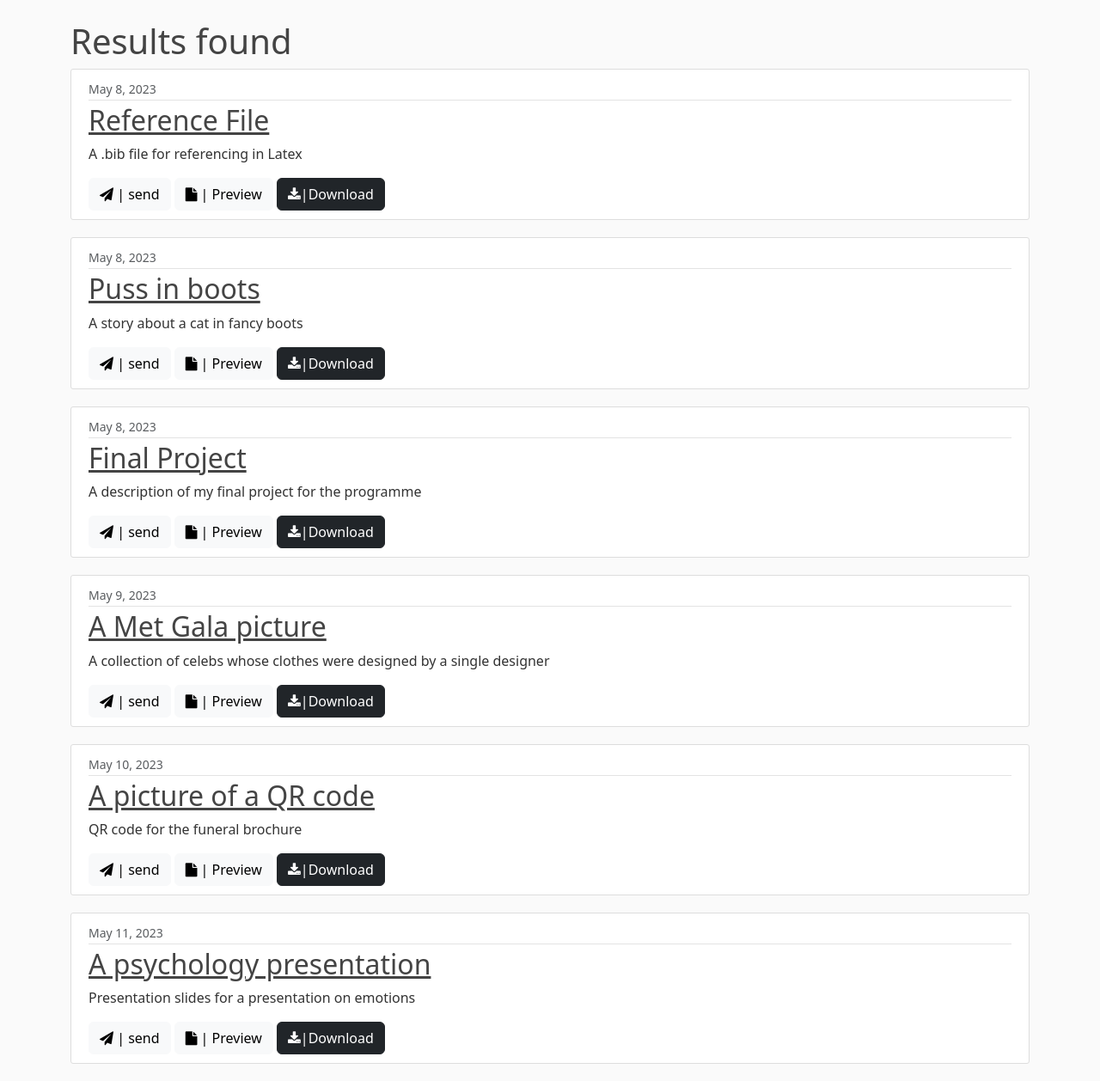
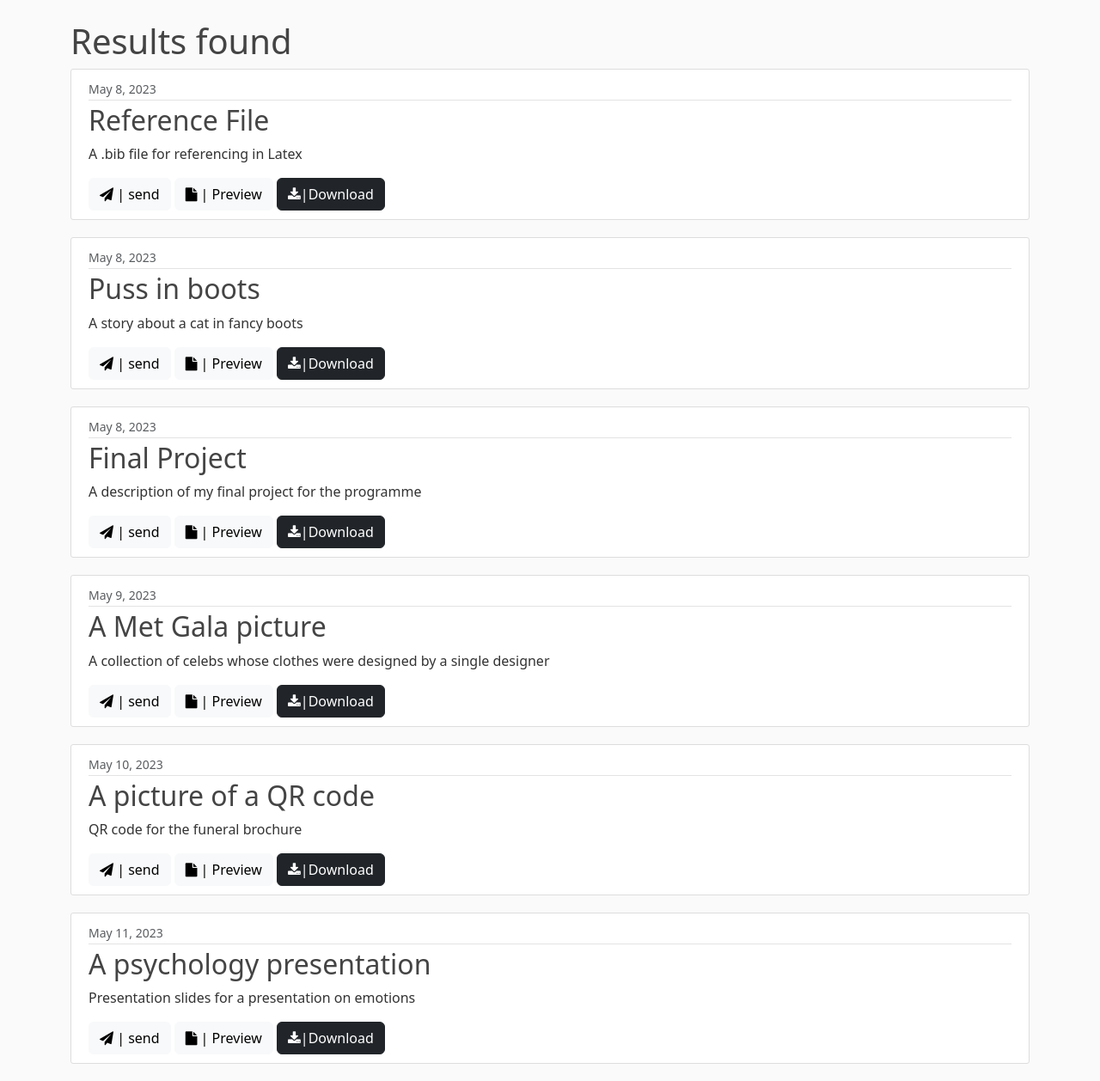
Before and after one commit to JerryAgbesi/File-Server-Project, a Django app: page /search/ in a window 1280 px wide. Shown: the part 56-1314 px from the top of the page at 86% size. Run offline with Django 4.2, Linux system fonts and the light colour scheme; data comes from the database, SQL or seed files in the repository.

Commit message:
Remove link tag on search results

```diff
--- a/fileServer/fileapp/templates/fileapp/search.html
+++ b/fileServer/fileapp/templates/fileapp/search.html
@@ -9,7 +9,7 @@
                 <div class="article-metadata">
                     <small class="text-muted">{{ file.date_uploaded }}</small>
                 </div>
-                <h2><a class="article-title" href="#">{{ file.title }}</a></h2>
+                <h2 class="article-title">{{ file.title }}</h2>
                 <p class="article-content">{{ file.description }}</p>
                     <div class="float-right">
                         <button class="btn btn-light"><i class="fa fa-paper-plane"></i> | send</button>
```
